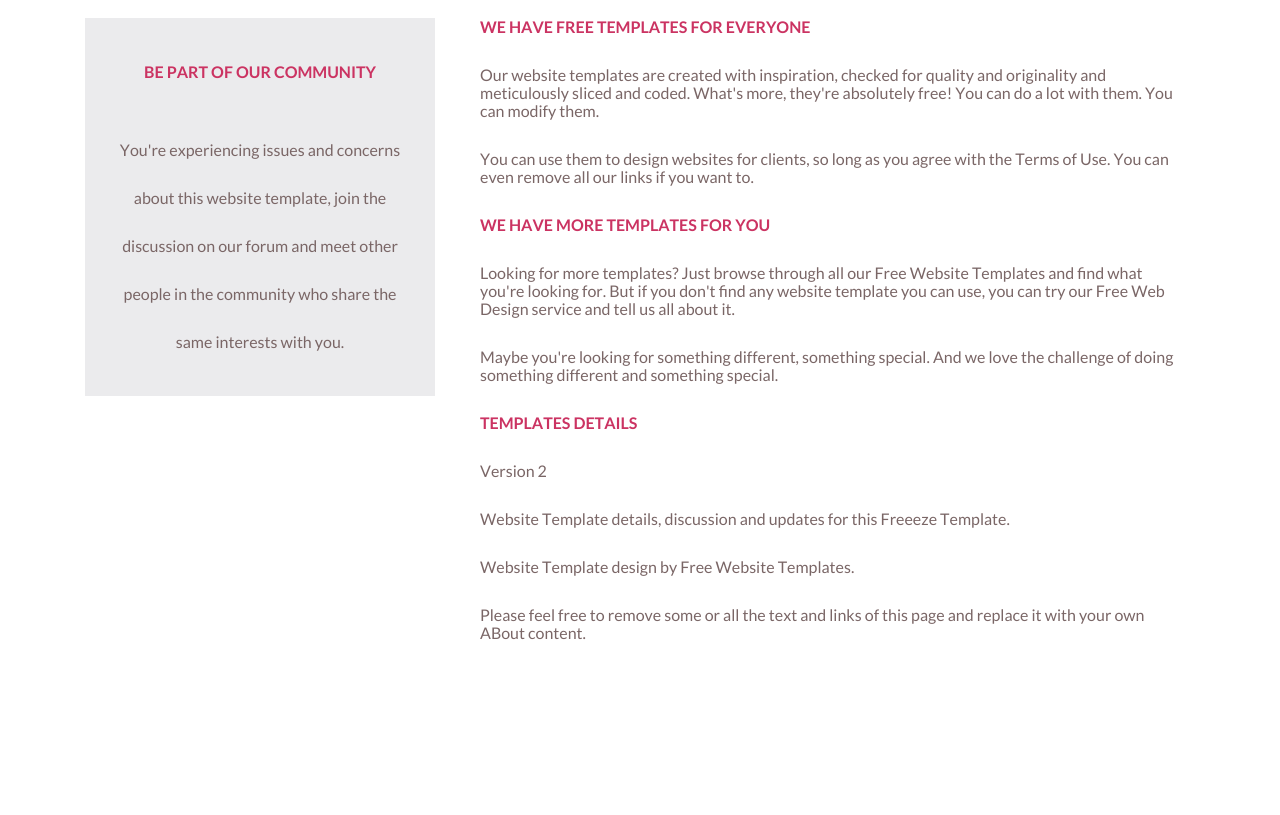
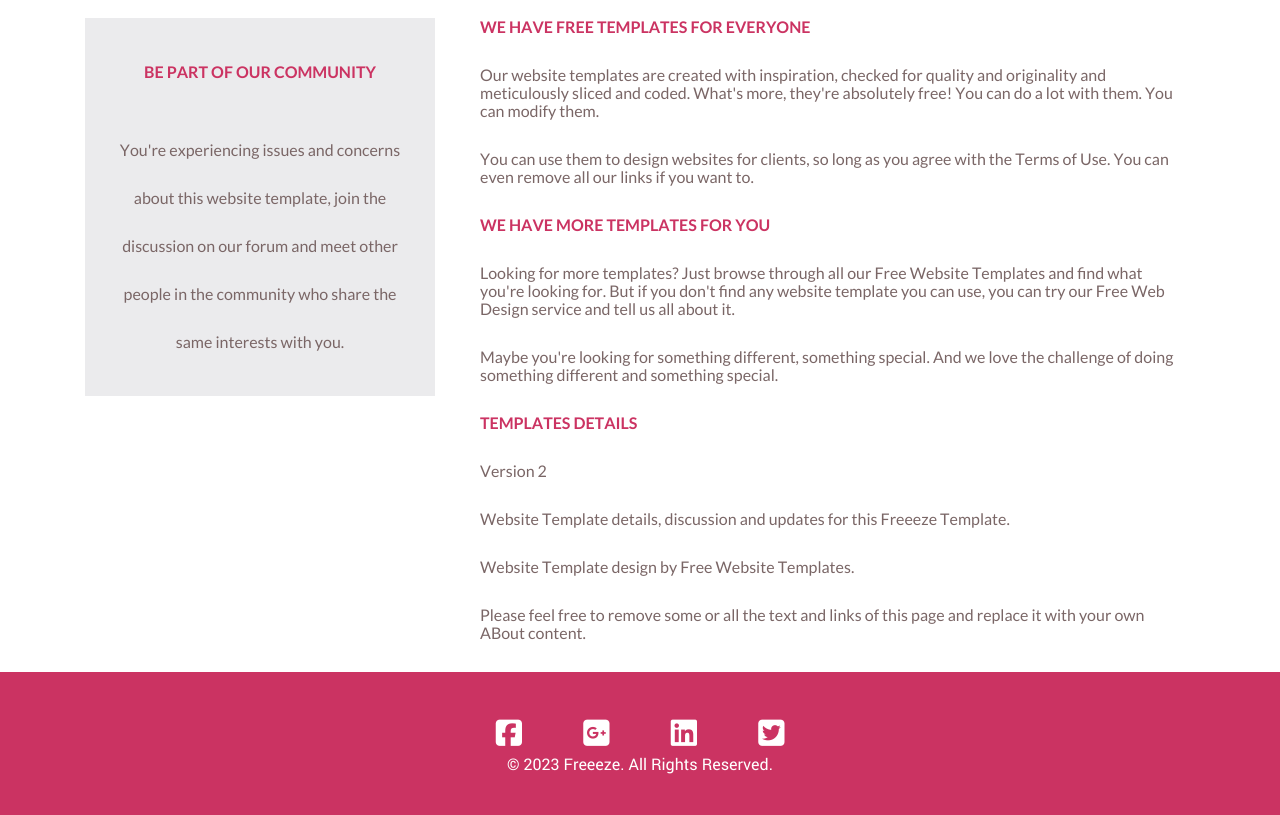
Before and after one commit to Tuz-And/one-project, a plain HTML site: page html/about.html in a window 1280 px wide. Shown: the part 456-1271 px from the top of the page. Before the commit the page ends 1128 px from the top, so only its background shows below. Drawn offline with nearby package versions, Linux system fonts and the light colour scheme.

Commit message:
FUTER of the page About

```diff
--- a/html/about.html
+++ b/html/about.html
@@ -73,7 +73,22 @@
       </div>
     </main>
   </div>
+  <div class="container-fluid bg-futer ">
+    <div class="container">
+      <div class="row">
+        <div class="col-xl-4 col-lg-4 col-md-3 col-sm-2 col-2"></div>
+        <div class="col-xl-4 d-flex justify-content-around flex-wrap col-lg-4 col-md-6 col-sm-8 col-8">
 
+          <a href="#"><i class="fab fa-facebook-square"></i></a>
+          <a href="#"><i class="fab fa-google-plus-square"></i> </a>
+          <a href="#"><i class="fab fa-linkedin"></i></a>
+          <a href="#"><i class="fab fa-twitter-square"></i></a>
+          <p>&#169; 2023 Freeeze. All Rights Reserved.</p>
+        </div>
+        <div class="col-xl-4 col-lg-4 col-md-3 col-sm-2 col-2"></div>
+      </div>
+    </div>
+  </div>
 
 
 
```
